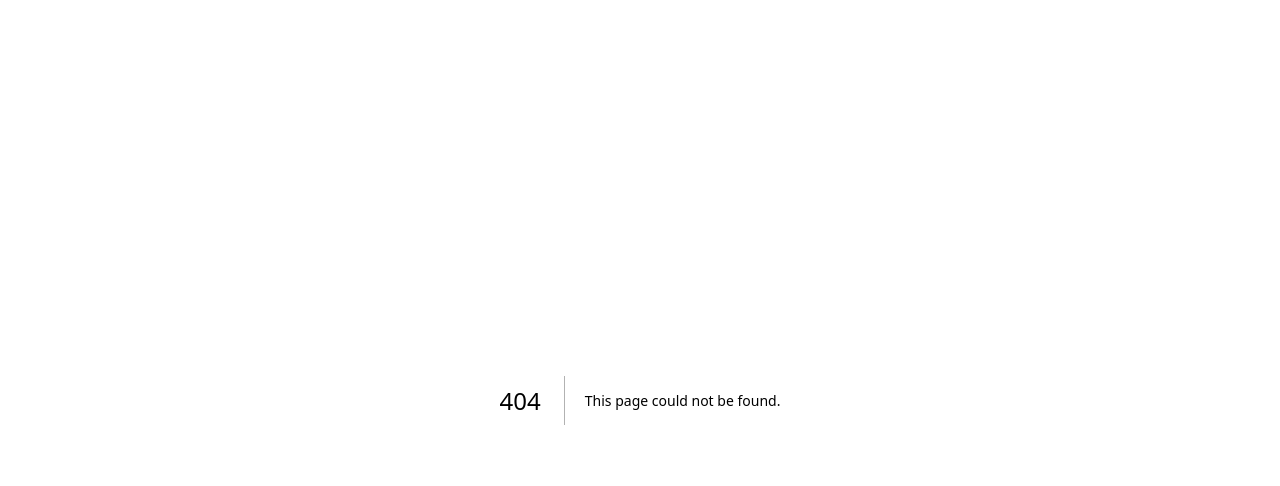
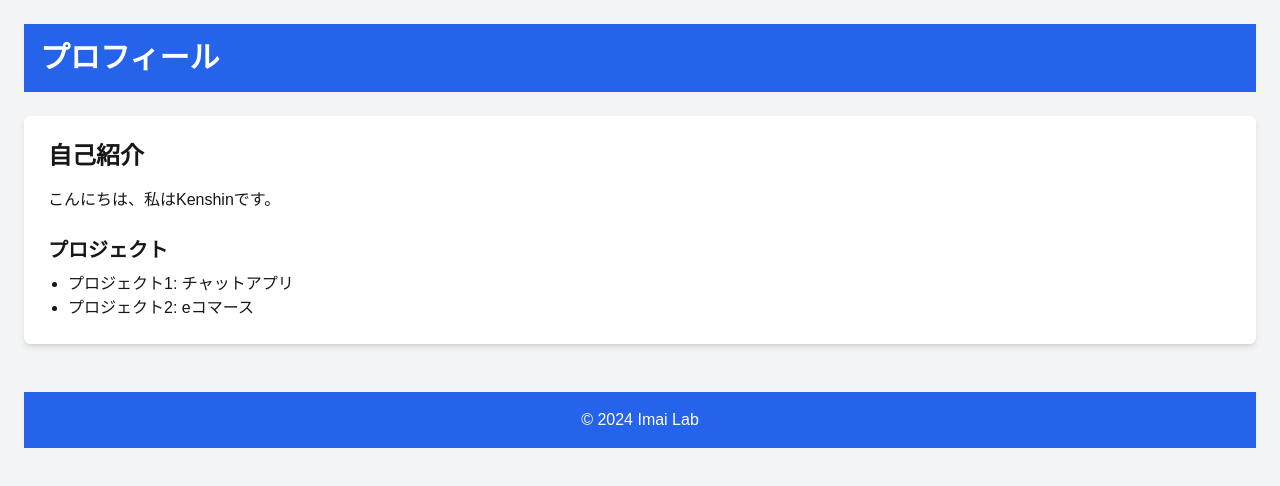
Before and after one commit to imai-laboratory/member_personal_webpages, a Next.js app: page /member_personal_webpages/members/kenshin in a window 1280 px wide. Before the commit this address had no page. Shown: the top 486 px of the page. Built offline with nearby package versions, Linux system fonts and the light colour scheme.

Commit message:
テスト

```diff
--- /dev/null
+++ b/app/members/kenshin/page.jsx
@@ -0,0 +1,25 @@
+const Page = () => {
+  return (
+    <div className="min-h-screen bg-gray-100 p-6">
+      <header className="bg-blue-600 p-4">
+        <h1 className="text-white text-3xl font-bold">プロフィール</h1>
+      </header>
+      <main className="mt-6">
+        <section className="bg-white p-6 shadow-md rounded-md">
+          <h2 className="text-2xl font-semibold mb-4">自己紹介</h2>
+          <p>こんにちは、私はKenshinです。</p>
+          <h3 className="text-xl font-semibold mt-6">プロジェクト</h3>
+          <ul className="list-disc pl-5 mt-2">
+            <li>プロジェクト1: チャットアプリ</li>
+            <li>プロジェクト2: eコマース</li>
+          </ul>
+        </section>
+      </main>
+      <footer className="bg-blue-600 p-4 text-center text-white mt-12">
+        <p>&copy; 2024 Imai Lab</p>
+      </footer>
+    </div>
+  );
+};
+
+export default Page;
```
